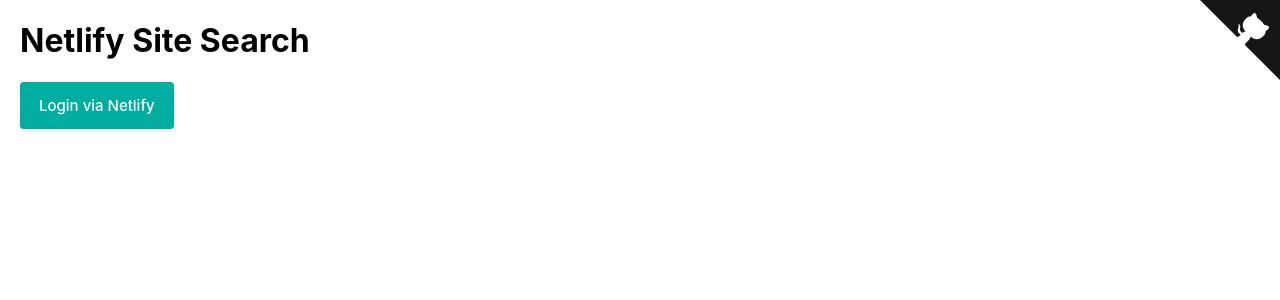
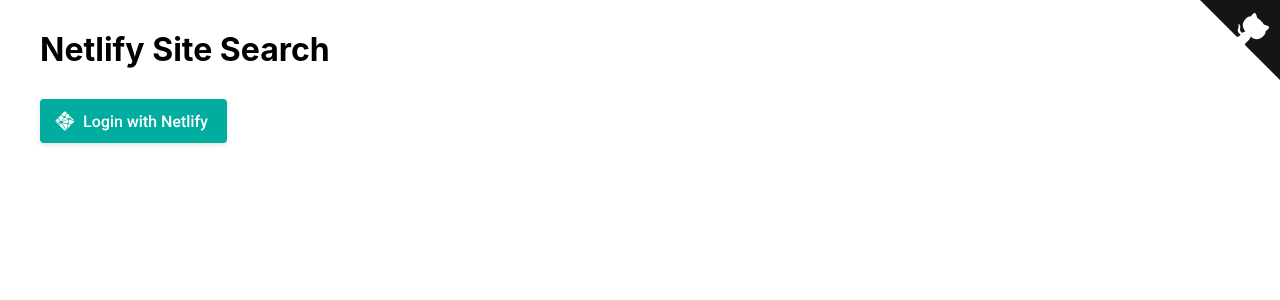
Before and after one commit to netlify-labs/oauth-example, a React (Create React App) app: page / in a window 1280 px wide. Shown: the top 300 px of the page. Built offline with nearby package versions, Linux system fonts and the light colour scheme.

Commit message:
add login button

```diff
--- a/package.json
+++ b/package.json
@@ -13,7 +13,8 @@
     "start": "react-scripts start",
     "build": "npm-run-all --parallel build:**",
     "build:app": "react-scripts build",
-    "build:functions": "cd functions && npm install"
+    "build:functions": "cd functions && npm install",
+    "deploy": "npm run build && netlify deploy -p"
   },
   "eslintConfig": {
     "extends": "react-app"
--- a/src/App.css
+++ b/src/App.css
@@ -1,7 +1,11 @@
 .app {
   margin: 20px;
+  margin-top: 30px;
+  margin-left: 40px;
 }
-
+.app h1 {
+  margin-bottom: 30px;
+}
 .title-inner {
   display: flex;
   align-items: center;
@@ -18,7 +22,6 @@
   display: inline-flex;
   align-items: center;
   justify-content: center;
-  padding: 13px 18px;
   font-size: 15px;
   border: 1px solid #e9ebeb;
   border-bottom-color: #e1e3e3;
@@ -34,7 +37,10 @@
   color: #fff;
   border-color: transparent;
 }
-button:hover {
+.primary-button {
+  padding: 13px 18px;
+}
+.primary-button:hover {
   background: #00c2b2;
 }
 
@@ -196,9 +202,11 @@
 @media (max-width: 720px) {
   .app {
     margin: 15px;
+    margin-top: 20px;
   }
   .app h1 {
     font-size: 22px;
+    margin-bottom: inherit;
   }
   .title-inner {
     width: 100%;
--- a/src/App.js
+++ b/src/App.js
@@ -11,6 +11,7 @@
   matchText
 } from './utils/sort'
 import ForkMe from './components/ForkMe'
+import loginButton from './assets/netlify-login-button.svg'
 import './App.css'
 
 // import stub from './stub'
@@ -231,7 +232,9 @@
         <div className='app'>
           <ForkMe url='https://github.com/netlify-labs/oauth-example' />
           <h1>Netlify Site Search</h1>
-          <button onClick={this.handleAuth}>Login via Netlify</button>
+          <button onClick={this.handleAuth} >
+            <img alt='login to netlify' className='login-button' src={loginButton} />
+          </button>
         </div>
       )
     }
@@ -243,7 +246,9 @@
         <h1>
           <span className='title-inner'>
             Hi {user.full_name || 'Friend'}
-            <button onClick={this.handleLogout}>Logout</button>
+            <button className='primary-button' onClick={this.handleLogout}>
+              Logout
+            </button>
           </span>
         </h1>
         <div className='contents'>
```
Also changed, not shown: src/assets/netlify-login-button.svg (added).
